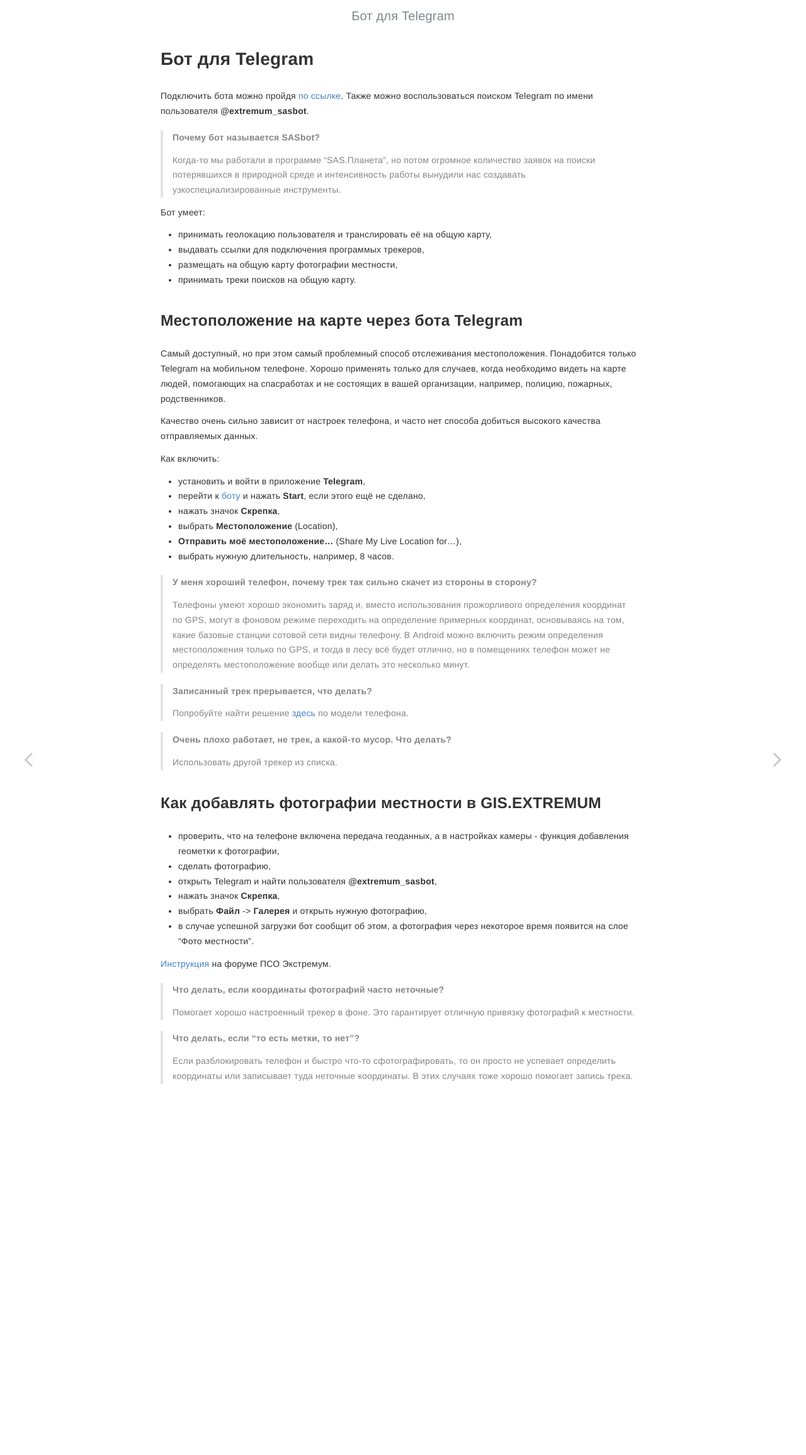
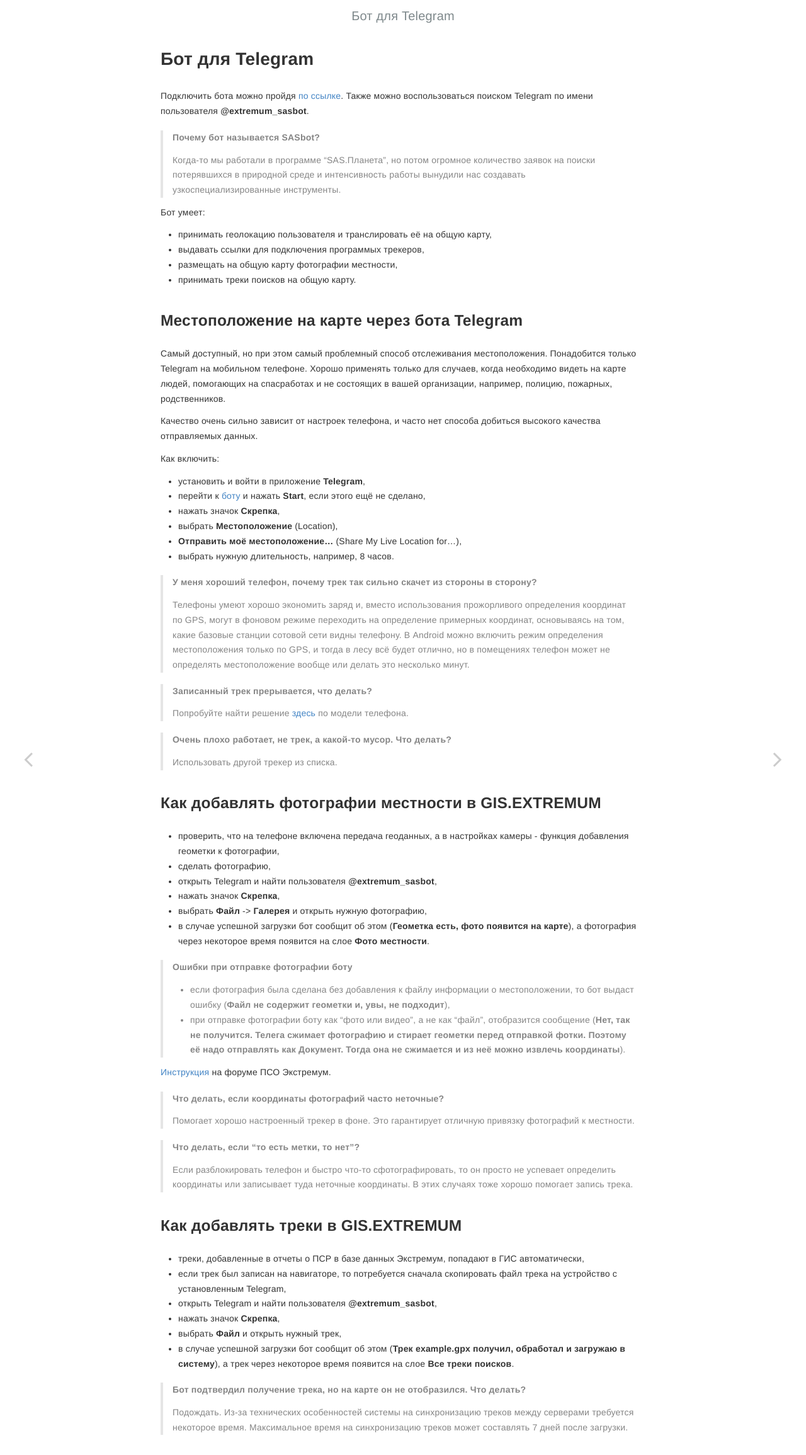
Before and after one commit to extremum-search-and-rescue/help.gis, a Jekyll site: the page built from _posts/2023-06-16-telegram-bot.md, in a window 1280 px wide. Shown: the whole page at 63% size. Built offline with Jekyll 4.4.1, drawn with Linux system fonts in a browser that asks for light colours.

Commit message:
Added track uploading section

```diff
--- a/_posts/2023-06-16-telegram-bot.md
+++ b/_posts/2023-06-16-telegram-bot.md
@@ -47,7 +47,11 @@ redirect_from:
 - открыть Telegram и найти пользователя **@extremum_sasbot**,
 - нажать значок **Скрепка**,
 - выбрать **Файл** -> **Галерея** и открыть нужную фотографию,
-- в случае успешной загрузки бот сообщит об этом, а фотография через некоторое время появится на слое "Фото местности".
+- в случае успешной загрузки бот сообщит об этом (**Геометка есть, фото появится на карте**), а фотография через некоторое время появится на слое **Фото местности**.
+
+> ##### Ошибки при отправке фотографии боту
+> - если фотография была сделана без добавления к файлу информации о местоположении, то бот выдаст ошибку (**Файл не содержит геометки и, увы, не подходит**),
+> - при отправке фотографии боту как "фото или видео", а не как "файл", отобразится сообщение (**Нет, так не получится. Телега сжимает фотографию и стирает геометки перед отправкой фотки. Поэтому её надо отправлять как Документ. Тогда она не сжимается и из неё можно извлечь координаты**).
 
 [Инструкция](http://forum.extremum.org/viewtopic.php?f=6&t=24782) на форуме ПСО Экстремум.
 
@@ -56,3 +60,14 @@ redirect_from:
 
 > ##### Что делать, если "то есть метки, то нет"?
 > Если разблокировать телефон и быстро что-то сфотографировать, то он просто не успевает определить координаты или записывает туда неточные координаты. В этих случаях тоже хорошо помогает запись трека.
+
+## Как добавлять треки в GIS.EXTREMUM
+- треки, добавленные в отчеты о ПСР в базе данных Экстремум, попадают в ГИС автоматически,
+- если трек был записан на навигаторе, то потребуется сначала скопировать файл трека на устройство с установленным Telegram,
+- открыть Telegram и найти пользователя **@extremum_sasbot**,
+- нажать значок **Скрепка**,
+- выбрать **Файл** и открыть нужный трек,
+- в случае успешной загрузки бот сообщит об этом (**Трек example.gpx получил, обработал и загружаю в систему**), а трек через некоторое время появится на слое **Все треки поисков**.
+
+> ##### Бот подтвердил получение трека, но на карте он не отобразился. Что делать?
+> Подождать. Из-за технических особенностей системы на синхронизацию треков между серверами требуется некоторое время. Максимальное время на синхронизацию треков может составлять 7 дней после загрузки.
```
